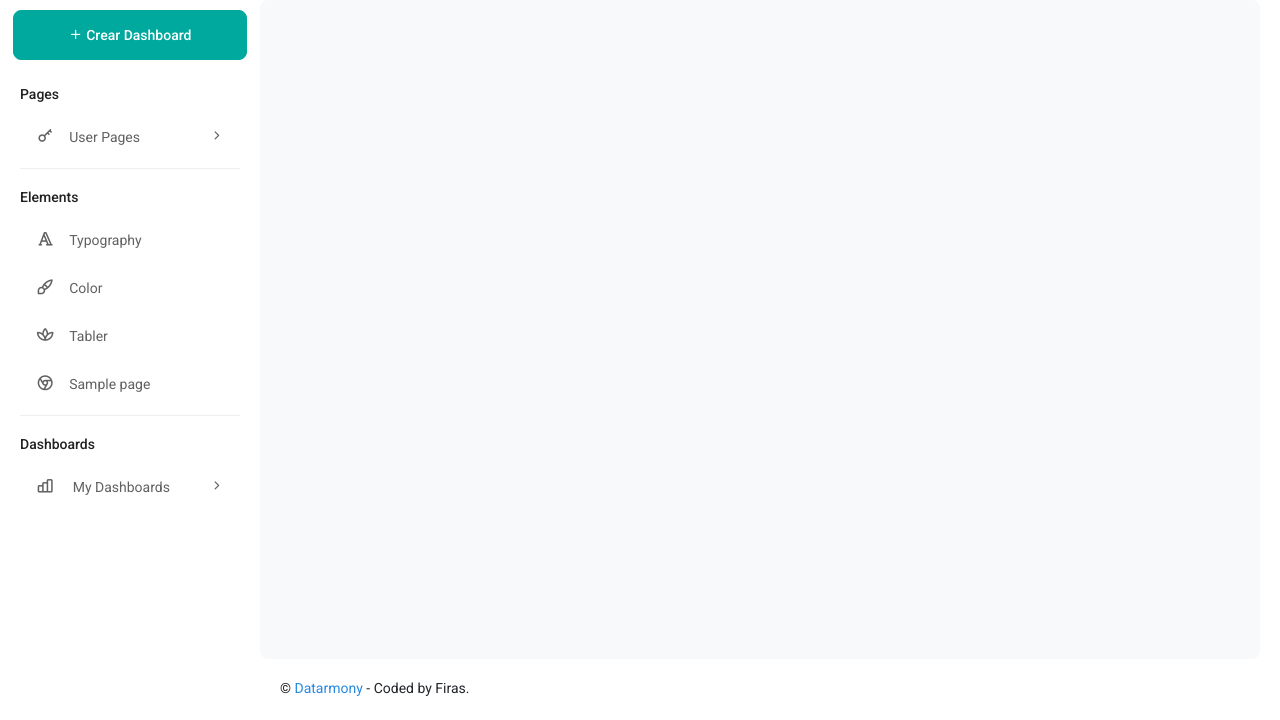
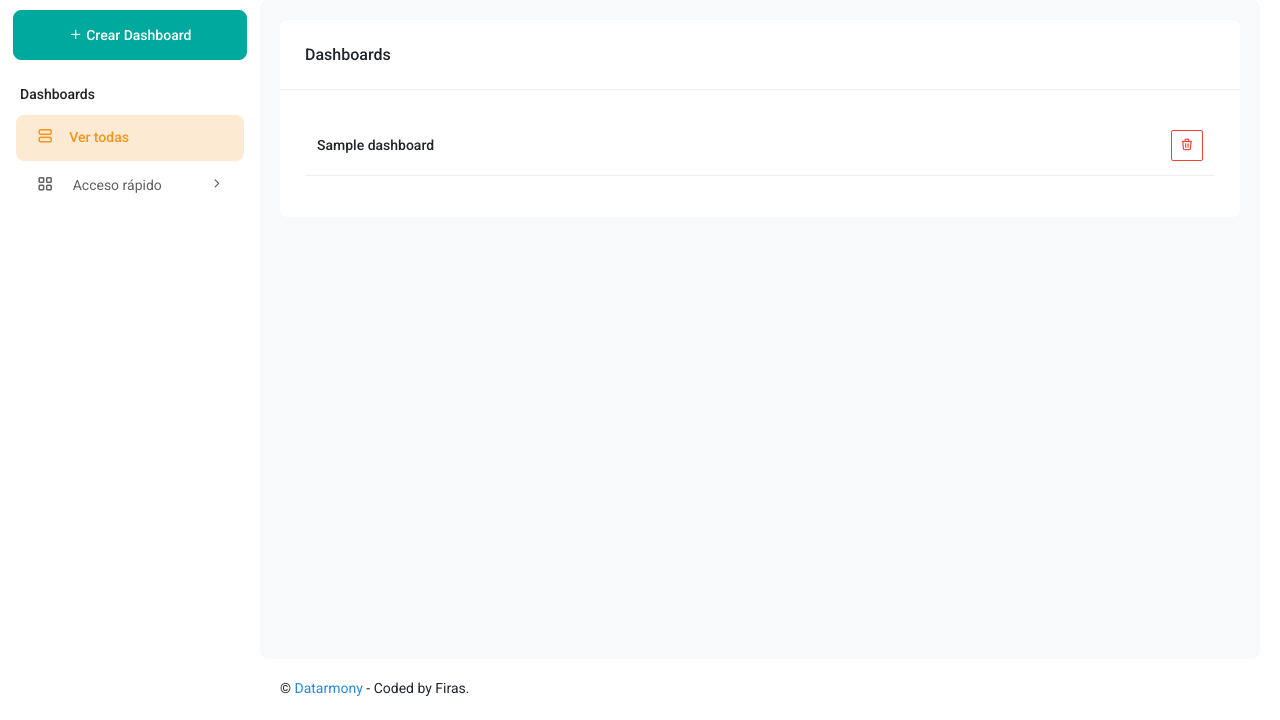
Before and after one commit to datarmony/data-interpreter, a Flask app: page /index in a window 1280 px wide. Shown: the part 80-800 px from the top of the page. Run offline with Flask 3, Linux system fonts and the light colour scheme; a user stored in the database is signed in; tables that the repository leaves empty hold one stand-in row (values such as "Sample post"); style sheets or scripts are compiled from the project's sources; parts of the project's set-up code (start-up, migrations or seed data) failed here and were passed over; some libraries are stand-ins or nearby versions.

Commit message:
feat: added the dasboard view routes and page

```diff
--- a/apps/pages/routes.py
+++ b/apps/pages/routes.py
@@ -76,4 +76,10 @@ def create_dashboard():
     db.session.add(new_dashboard)
     db.session.commit()
 
-    return jsonify({"message": "Dashboard created"}), 201
+    return jsonify(success=True, message="Dashboard created"), 201
+
+@blueprint.route('/dashboard/<int:dashboard_id>', methods=['GET'])
+@login_required
+def view_dashboard(dashboard_id):
+    dashboard = Dashboard.query.filter_by(id=dashboard_id, user_id=current_user.id).first_or_404()
+    return render_template('pages/dashboard-view.html', dashboard=dashboard,  dashboard_id=dashboard_id, segment='dashboards')
--- /dev/null
+++ b/static/assets/js/pages/create-dashboard.js
@@ -0,0 +1,54 @@
+// check if it has class invalid if it has remove it
+document.getElementById("shareLink").addEventListener("input", function () {
+    if (this.classList.contains("is-invalid")) {
+      this.classList.remove("is-invalid");
+    }
+});
+
+// Add the modal functionality to create a dashboard and makes sure the link is correct
+document.getElementById("saveDashboardBtn").addEventListener("click", function () {
+    const form = document.getElementById("createDashboardForm");
+    const linkInput = document.getElementById("shareLink");
+    const linkValue = linkInput.value.trim();
+
+    if (!linkValue.startsWith("https://lookerstudio.google.com/u/1/reporting/")) {
+        linkInput.classList.add("is-invalid");
+        return;
+    } else {
+        linkInput.classList.remove("is-invalid");
+    }
+
+    const formData = new FormData(form);
+
+    fetch("/create-dashboard", {
+      method: "POST",
+      body: formData,
+    })
+      .then(res => res.json())
+      .then(data => {
+        console.log("Response:", data);
+        if (data.success) {
+          // Show the toast
+          const toastElement = document.getElementById("dashboardToast");
+          const toast = new bootstrap.Toast(toastElement);
+          toast.show();
+
+          // Clear form inputs
+          form.reset();
+
+          // Close the modal after a brief delay
+          setTimeout(() => {
+            const modal = bootstrap.Modal.getInstance(document.getElementById("createDashboardModal"));
+            modal.hide();
+            // Optional: refresh if you want dashboard list to update
+            location.reload();
+          }, 1500);
+        } else {
+          alert(data.message);
+        }
+      })
+      .catch(err => {
+        console.error(err);
+        alert("Something went wrong!");
+      });
+  });
--- a/templates/includes/create-dashboard.html
+++ b/templates/includes/create-dashboard.html
@@ -1,5 +1,4 @@
-<div class="modal fade" id="createDashboardModal" tabindex="-1" role="dialog"
-  aria-labelledby="createDashboardModalLabel" aria-hidden="true">
+<div class="modal fade" id="createDashboardModal" tabindex="-1" role="dialog" aria-labelledby="createDashboardModalLabel" aria-hidden="true">
   <div class="modal-dialog" role="document">
     <div class="modal-content">
       <div class="modal-header">
@@ -7,20 +6,41 @@
         <button type="button" class="btn-close" data-bs-dismiss="modal" aria-label="Close"></button>
       </div>
       <div class="modal-body">
-        <form id="createDashboardForm">
+        <form id="createDashboardForm" novalidate>
           <div class="form-group mb-3">
             <label for="dashboardName">Dashboard Name</label>
-            <input type="text" class="form-control" id="dashboardName" name="name" placeholder="Enter dashboard name"
-              required>
+            <input type="text" class="form-control" id="dashboardName" name="name" placeholder="Enter dashboard name" required>
           </div>
-          <div class="form-group mb-3">
+
+          <div class="form-group mb-2">
             <label for="shareLink">Share Link</label>
             <input type="url" class="form-control" id="shareLink" name="share_link"
-              placeholder="https://lookerstudio.google.com/u/1/reporting/...." required>
-            <small class="form-text text-muted">Paste the Looker Studio link here</small>
+              placeholder="https://lookerstudio.google.com/u/1/reporting/..." required>
+            <div class="invalid-feedback">
+              Link must start with: <strong>https://lookerstudio.google.com/u/1/reporting/</strong>
+            </div>
+          </div>
+
+          <div class="alert alert-info d-flex align-items-start gap-2 mb-3 p-3 small" role="alert">
+            <i class="ti ti-info-circle fs-5 mt-1"></i>
+            <div>
+              <span>
+                ¿No sabes cómo obtener tu enlace de Looker Studio?
+                <a data-bs-toggle="collapse" href="#howToLink" role="button" aria-expanded="false" aria-controls="howToLink" style="text-decoration: underline;">
+                  Haz clic aquí
+                </a>
+              </span>
+              <div class="collapse mt-2" id="howToLink">
+                Primero asegúrate de tener activada la opción de <strong>incrustar (embed)</strong> en tu dashboard.<br>
+                Luego simplemente copia la URL con la que accedes normalmente a tu informe desde Looker Studio.<br>
+                Esa URL debe comenzar con:<br>
+                <code>https://lookerstudio.google.com/u/1/reporting/...</code>
+              </div>
+            </div>
           </div>
         </form>
       </div>
+
       <div class="modal-footer">
         <button type="button" class="btn btn-secondary" data-bs-dismiss="modal">Cancel</button>
         <button type="button" class="btn btn-primary" id="saveDashboardBtn">Create Dashboard</button>
@@ -29,29 +49,19 @@
   </div>
 </div>
 
+
+<div class="position-fixed top-0 end-0 p-3" style="z-index: 9999">
+  <div id="dashboardToast" class="toast text-white bg-primary border-0 shadow-lg" role="alert" aria-live="assertive" aria-atomic="true" style="min-width: 300px;">
+    <div class="d-flex align-items-center p-3">
+      <div class="toast-body d-flex align-items-center gap-3 fs-5">
+        <i class="ti ti-checks fs-5"></i>
+        <span class="fw-medium">Dashboard creada con exito!</span>
+      </div>
+      <button type="button" class="btn-close btn-close-white ms-3" data-bs-dismiss="toast" aria-label="Close"></button>
+    </div>
+  </div>
+</div>
+
 {% block extra_js %}
-<script>
-  document.getElementById("saveDashboardBtn").addEventListener("click", function () {
-    const form = document.getElementById("createDashboardForm");
-    const formData = new FormData(form);
-
-    fetch("/create-dashboard", {
-      method: "POST",
-      body: formData,
-    })
-      .then(res => res.json())
-      .then(data => {
-        if (data.success) {
-          alert("Dashboard created!");
-          location.reload();
-        } else {
-          alert(data.message);
-        }
-      })
-      .catch(err => {
-        console.error(err);
-        alert("Something went wrong!");
-      });
-  });
-</script>
+<script src="{{ url_for('static', filename='assets/js/pages/create-dashboard.js') }}"></script>
 {% endblock extra_js %}
--- a/templates/includes/sidebar.html
+++ b/templates/includes/sidebar.html
@@ -9,7 +9,6 @@
       </a>
     </div>
     <div class="navbar-content">
-
       <div class="center-btn">
         <button id="create-dashboard-btn" class="btn btn-primary btn-sm" data-bs-toggle="modal"
           data-bs-target="#createDashboardModal">
@@ -17,86 +16,29 @@
         </button>
       </div>
       <ul class="pc-navbar">
-        <li class="pc-item pc-caption">
-          <label>Pages</label>
-          <i class="ti ti-news"></i>
-        </li>
-        <li class="pc-item pc-hasmenu">
-          <a href="#!" class="pc-link"><span class="pc-micon"><i class="ti ti-key"></i></span><span
-              class="pc-mtext">User Pages</span><span class="pc-arrow"><i class="ti ti-chevron-right"></i></span></a>
-          <ul class="pc-submenu">
-
-            {% if current_user.is_authenticated %}
-            <li class="pc-item"><a class="pc-link" href="{{ url_for('authentication_blueprint.logout') }}">Logout</a>
-            </li>
-            {% else %}
-            <li class="pc-item"><a class="pc-link" href="{{ url_for('authentication_blueprint.login') }}">Login</a></li>
-            <li class="pc-item"><a class="pc-link"
-                href="{{ url_for('authentication_blueprint.register') }}">Register</a></li>
-                <li class="pc-item pc-caption">
-                  <label>Your Dashboards</label>
-                  <i class="ti ti-layout-dashboard"></i>
-                </li>
-                {% for dashboard in current_user.dashboards %}
-                  <li class="pc-item">
-                    <a href="{{ dashboard.embed_link }}" target="_blank" class="pc-link">
-                      <span class="pc-micon"><i class="ti ti-layout"></i></span>
-                      <span class="pc-mtext">{{ dashboard.name }}</span>
-                    </a>
-                  </li>
-                {% else %}
-                  <li class="pc-item">
-                    <span class="pc-link text-muted">
-                      <i class="ti ti-info-circle"></i> No dashboards yet
-                    </span>
-                  </li>
-                {% endfor %}
-            {% endif %}
-
-          </ul>
-        </li>
-        <li class="pc-item pc-caption">
-          <label>Elements</label>
-          <i class="ti ti-apps"></i>
-        </li>
-        <li class="pc-item">
-          <a href="{{ url_for('home_blueprint.typography') }}" class="pc-link"><span class="pc-micon"><i
-                class="ti ti-typography"></i></span><span class="pc-mtext">Typography</span></a>
-        </li>
-        <li class="pc-item">
-          <a href="{{ url_for('home_blueprint.color') }}" class="pc-link"><span class="pc-micon"><i
-                class="ti ti-brush"></i></span><span class="pc-mtext">Color</span></a>
-        </li>
-        <li class="pc-item">
-          <a href="{{ url_for('home_blueprint.icon_tabler') }}" class="pc-link"><span class="pc-micon"><i
-                class="ti ti-plant-2"></i></span><span class="pc-mtext">Tabler</span><span class="pc-arrow"></a>
-        </li>
-        <li class="pc-item">
-          <a href="{{ url_for('home_blueprint.sample_page') }}" class="pc-link"><span class="pc-micon"><i
-                class="ti ti-brand-chrome"></i></span><span class="pc-mtext">Sample page</span></a>
-        </li>
-
-        {% if current_user.is_authenticated %}
+        {% if current_user.dashboards %}
         <li class="pc-item pc-caption">
           <label>Dashboards</label>
           <i class="ti ti-chart-bar"></i>
         </li>
-        {% if current_user.dashboards %}
+        <li class="pc-item">
+          <a href="{{ url_for('home_blueprint.index') }}" class="pc-link"><span class="pc-micon"><i
+                class="ti ti-layout-list"></i></span><span class="pc-mtext">Ver todas</span></a>
+        </li>
         <li class="pc-item pc-hasmenu">
           <a href="#!" class="pc-link">
-            <span class="pc-micon"><i class="ti ti-chart-bar"></i></span>
-            <span class="pc-mtext">My Dashboards</span>
+            <span class="pc-micon"><i class="ti ti-layout-grid"></i></span>
+            <span class="pc-mtext">Acceso rápido</span>
             <span class="pc-arrow"><i class="ti ti-chevron-right"></i></span>
           </a>
           <ul class="pc-submenu">
             {% for dashboard in current_user.dashboards %}
             <li class="pc-item">
-              <a class="pc-link" href="">
+              <a class="pc-link" href="{{ url_for('home_blueprint.view_dashboard', dashboard_id=dashboard.id) }}">
                 {{ dashboard.name }}
               </a>
             </li>
             {% endfor %}
-            {% endif %}
             {% endif %}
       </ul>
     </div>
--- a/templates/pages/index.html
+++ b/templates/pages/index.html
@@ -1,12 +1,45 @@
 {% extends 'layouts/base.html' %}
 
-{% block title %} Dashboard {% endblock title %}
+{% block title %} Dashboards {% endblock title %}
+
 {% block content %}
   <!-- [ Main Content ] start -->
   <div class="pc-container">
     <div class="pc-content">
       <!-- [ Main Content ] start -->
       <div class="row">
+        <!-- [ sample-page ] start -->
+        <div class="col-sm-12">
+          <div class="card">
+            <div class="card-header">
+              <h5>Dashboards</h5>
+            </div>
+            <div class="card-body">
+              <table class="table align-middle">
+                <tbody>
+                  {% if current_user.dashboards %}
+                  {% for dashboard in current_user.dashboards %}
+                    <tr>
+                      <td class="fw-medium">{{ dashboard.name }}</td>
+                      <td class="text-end">
+                        <button class="btn btn-sm btn-outline-danger" title="Eliminar">
+                          <i class="ti ti-trash"></i>
+                        </button>
+                      </td>
+                    </tr>
+                    {% endfor %}
+                  {% else %}
+                    <tr>
+                      <td class="text-muted text-center py-4" colspan="2">
+                        No hay dashboards creados aún.
+                      </td>
+                    </tr>
+                  {% endif %}
+                </tbody>
+              </table>
+            </div>
+          </div>
+        </div>
         <!-- [ sample-page ] end -->
       </div>
       <!-- [ Main Content ] end -->
@@ -16,5 +49,5 @@
 {% endblock content %}
 
 {% block extra_js %}
-  <!-- [Page Specific JS] end -->
+<!-- Aquí puedes añadir JavaScript adicional si lo necesitas -->
 {% endblock extra_js %}
```
Also changed, not shown: templates/pages/dashboard-view.html (added, +45 -0 lines).
